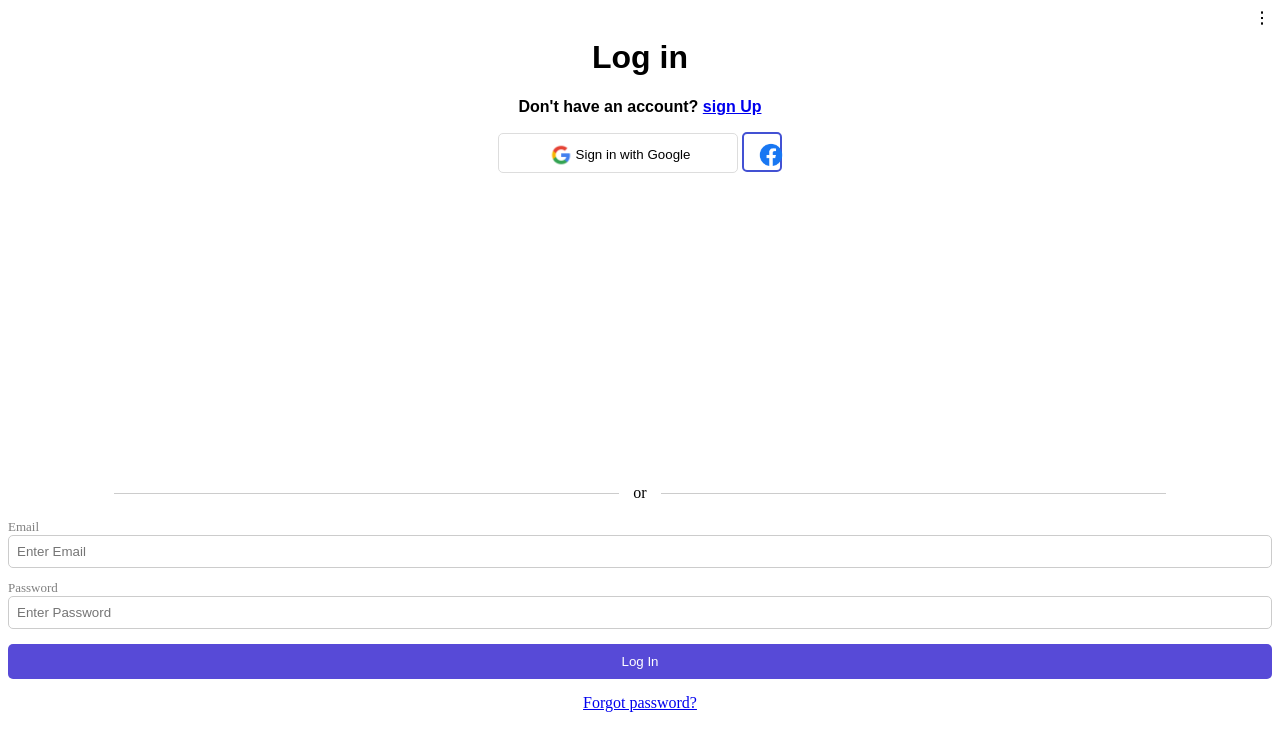
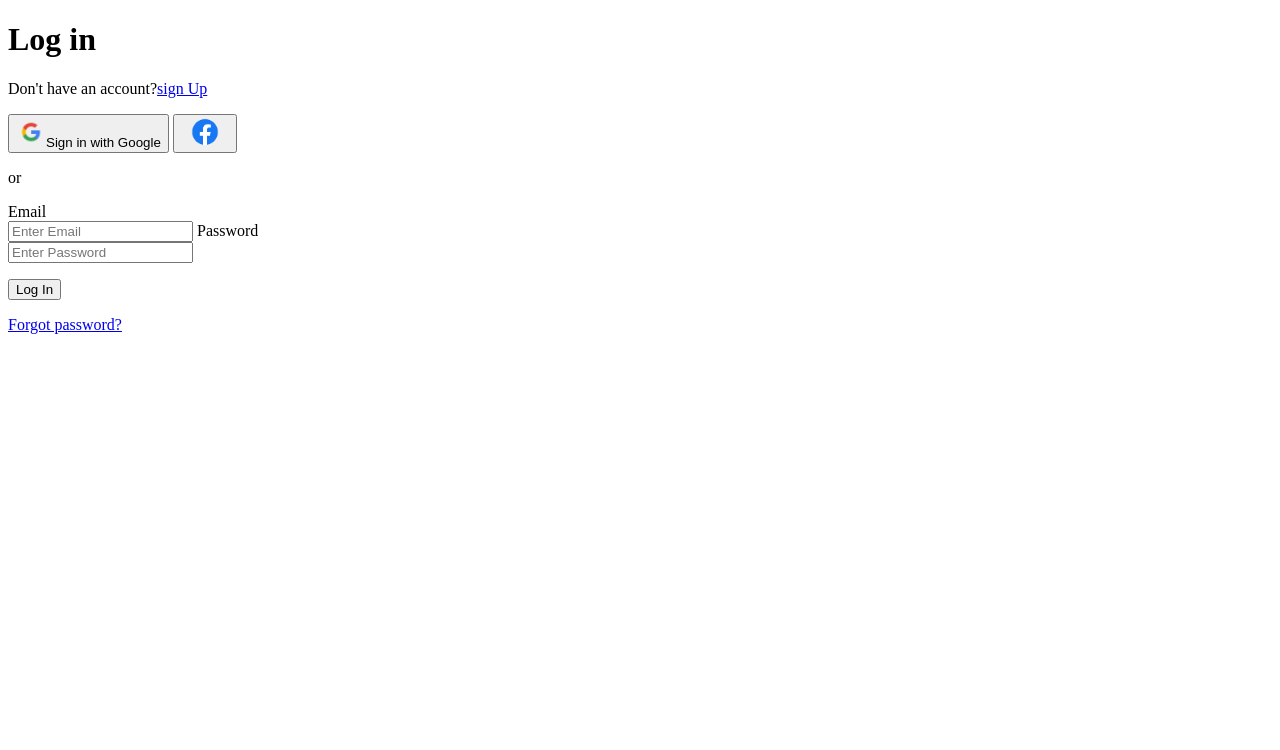
Before and after one commit to roz-mari/log_in, a plain HTML site: page index.html in a window 1280 px wide. Drawn offline with Linux system fonts and the light colour scheme.

Commit message:
deleted all styles

```diff
--- a/index.html
+++ b/index.html
@@ -7,44 +7,25 @@
     <title>login</title>
 </head>
 <body>
-    <section style="background-color: #eef0ff; font-family: Arial, Helvetica, sans-serif;"></section>
-        <form action="#" method="POST" style="text-align: left;"></form>
-            <div style="text-align: center; width: 300px; height: 440px; margin: auto; background-color: #ffffff; border-radius: 10px; padding: 10px;">
-                <h1 style="text-align: center; font-family: Arial, Helvetica, sans-serif;">Log in</h1>
-                <p style="font-weight: bold; font-family: Arial, Helvetica, sans-serif;">Don't have an account? <a href="#">sign Up</a>
-                </p>
-                <div style="text-align: center;">
-                    <button type="button" style="display: inline-block; border-radius: 5px; border: 1px solid #ddd; background-color: #ffffff; width: 240px; height: 40px; line-height: 40px;"><img style="vertical-align: middle;" src="./imges/google_icon.png" alt="google icon" height="30px">Sign in with Google</button>
-                    <button type="button" style="display: inline-block; border-radius: 5px; border: 2px solid #4351d3; background-color: #ffffff; width: 40px; height: 40px; text-align: center; line-height: 40px;">
-                        <img src="./imges/fb_icon.png" alt="facebook icon" height="26px" style="vertical-align: middle;">
-                    </button>
-                </div>
+    <section></section>
+        <form action="#" method="POST"></form>
+            <h1>Log in</h1>
+            <p>Don't have an account?<a href="#">sign Up</a></p>
+
+            <button type="button"><img src="./imges/google_icon.png" alt="google icon" height="30px">Sign in with Google</button>
+            <button type="button"><img src="./imges/fb_icon.png" alt="facebook icon" height="30px"></button>
+
+            <div>
+                <p><span>or</span><p>
+                <label>Email</label><br>
+                <input type="email" placeholder="Enter Email">
+                <label>Password</label><br>
+                <input type="password" placeholder="Enter Password">
             </div>
 
-            <div style="text-align: center; margin: 15px 0;">
-                <hr style="width: 40%; display: inline-block; vertical-align: middle; border: none; border-top: 1px solid #ccc;">
-                <span style="margin: 0 10px; display: inline-block; vertical-align: middle;">or</span>
-                <hr style="width: 40%; display: inline-block; vertical-align: middle; border: none; border-top: 1px solid #ccc;">
-            </div>
+            <button type="submit" >Log In</button>
 
-             <label style="color: grey; font-size: 13px;">Email</label><br>
-
-            <div>
-                <input type="email" placeholder="Enter Email" style="width: 100%; box-sizing: border-box; padding: 8px 30px 8px 8px; margin-bottom: 10px; border-radius: 5px; border: 1px solid #ccc;">
-                <span style="position: absolute; right: 10px; top: 8px;">&#8942;</span>
-            </div>
-
-            <label style="color: grey; font-size: 13px;">Password</label><br>
-
-            <div>
-                <input type="password" placeholder="Enter Password" style="width: 100%; box-sizing: border-box;padding: 8px 30px 8px 8px; margin-bottom: 15px; border-radius: 5px; border: 1px solid #ccc;">
-                <span style="position: absolute; right: 10px; top: 8px;">&#8942;</span>
-            </div>
-
-            <button type="submit" style="width: 100%; padding: 10px; background-color: #574ad7; color: white; border: none; border-radius: 5px;">Log In</button>
-
-            <p style="text-align: center; margin-top: 15px;"><a href="#">Forgot password?</a></p>
-
+            <p><a href="#">Forgot password?</a></p>
         </form>
     </section>
 </body>
```
